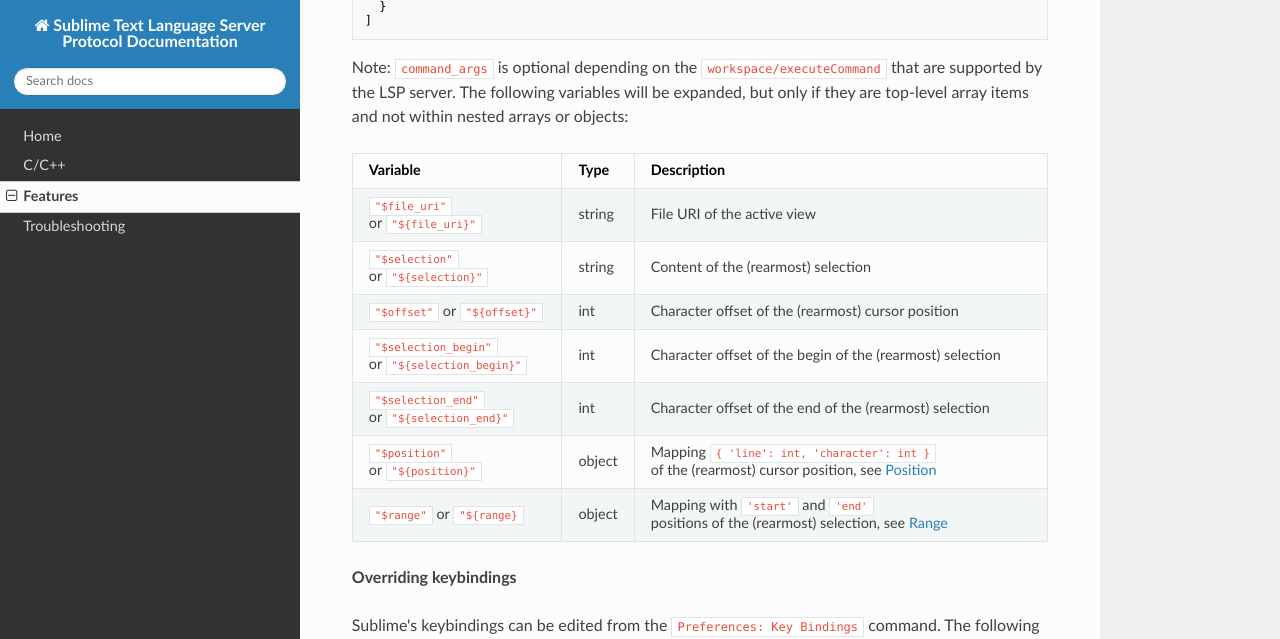
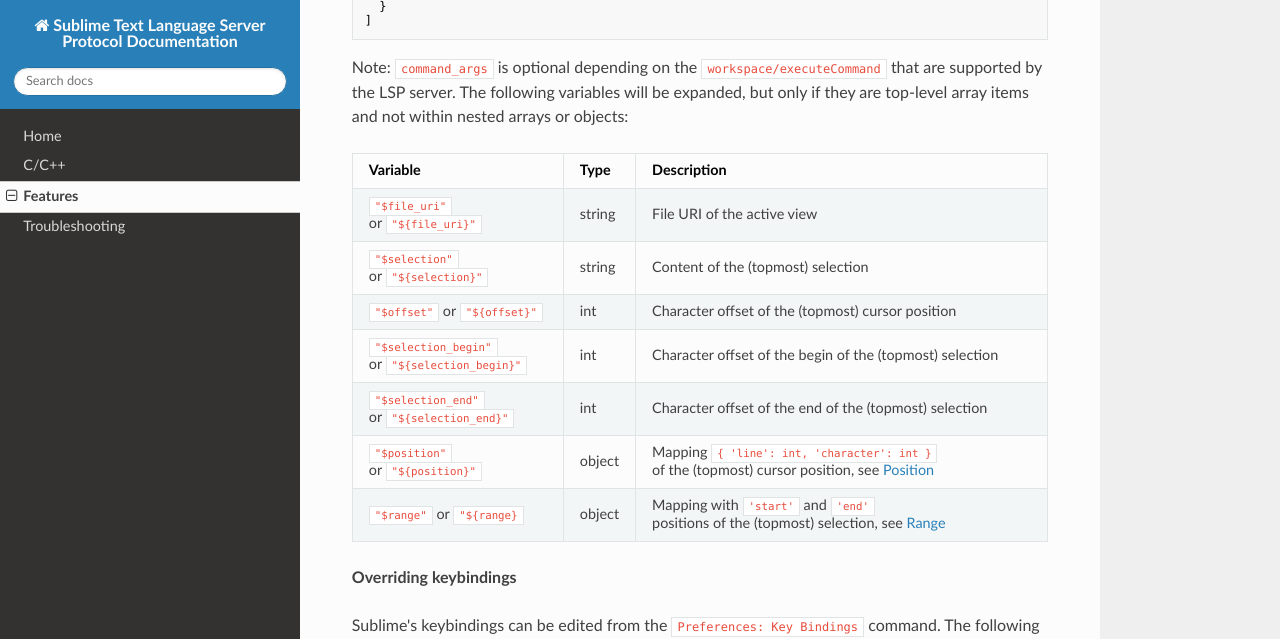
Before and after one commit to sublimelsp/LSP, an MkDocs documentation site: the page built from docs/features.md, in a window 1280 px wide and 900 px high, scrolled down 1155 px. Shown: the top 639 px of the window. Built offline with MkDocs 1.6.1, drawn with Linux system fonts in a browser that asks for light colours; nearby versions of some CDN libraries.

Commit message:
Use topmost selection for offset values

```diff
--- a/docs/features.md
+++ b/docs/features.md
@@ -52,12 +52,12 @@
 | Variable | Type | Description |
 | -------- | ---- | ----------- |
 | `"$file_uri"` or `"${file_uri}"` | string | File URI of the active view |
-| `"$selection"` or `"${selection}"` | string | Content of the (rearmost) selection |
-| `"$offset"` or `"${offset}"` | int | Character offset of the (rearmost) cursor position |
-| `"$selection_begin"` or `"${selection_begin}"` | int | Character offset of the begin of the (rearmost) selection |
-| `"$selection_end"` or `"${selection_end}"` | int | Character offset of the end of the (rearmost) selection |
-| `"$position"` or `"${position}"` | object | Mapping `{ 'line': int, 'character': int }` of the (rearmost) cursor position, see [Position](https://microsoft.github.io/language-server-protocol/specifications/specification-current/#position) |
-| `"$range"` or `"${range}` | object | Mapping with `'start'` and `'end'` positions of the (rearmost) selection, see [Range](https://microsoft.github.io/language-server-protocol/specifications/specification-current/#range) |
+| `"$selection"` or `"${selection}"` | string | Content of the (topmost) selection |
+| `"$offset"` or `"${offset}"` | int | Character offset of the (topmost) cursor position |
+| `"$selection_begin"` or `"${selection_begin}"` | int | Character offset of the begin of the (topmost) selection |
+| `"$selection_end"` or `"${selection_end}"` | int | Character offset of the end of the (topmost) selection |
+| `"$position"` or `"${position}"` | object | Mapping `{ 'line': int, 'character': int }` of the (topmost) cursor position, see [Position](https://microsoft.github.io/language-server-protocol/specifications/specification-current/#position) |
+| `"$range"` or `"${range}` | object | Mapping with `'start'` and `'end'` positions of the (topmost) selection, see [Range](https://microsoft.github.io/language-server-protocol/specifications/specification-current/#range) |
 
 **Overriding keybindings**
 
```
Also changed, not shown: 1 other file.
